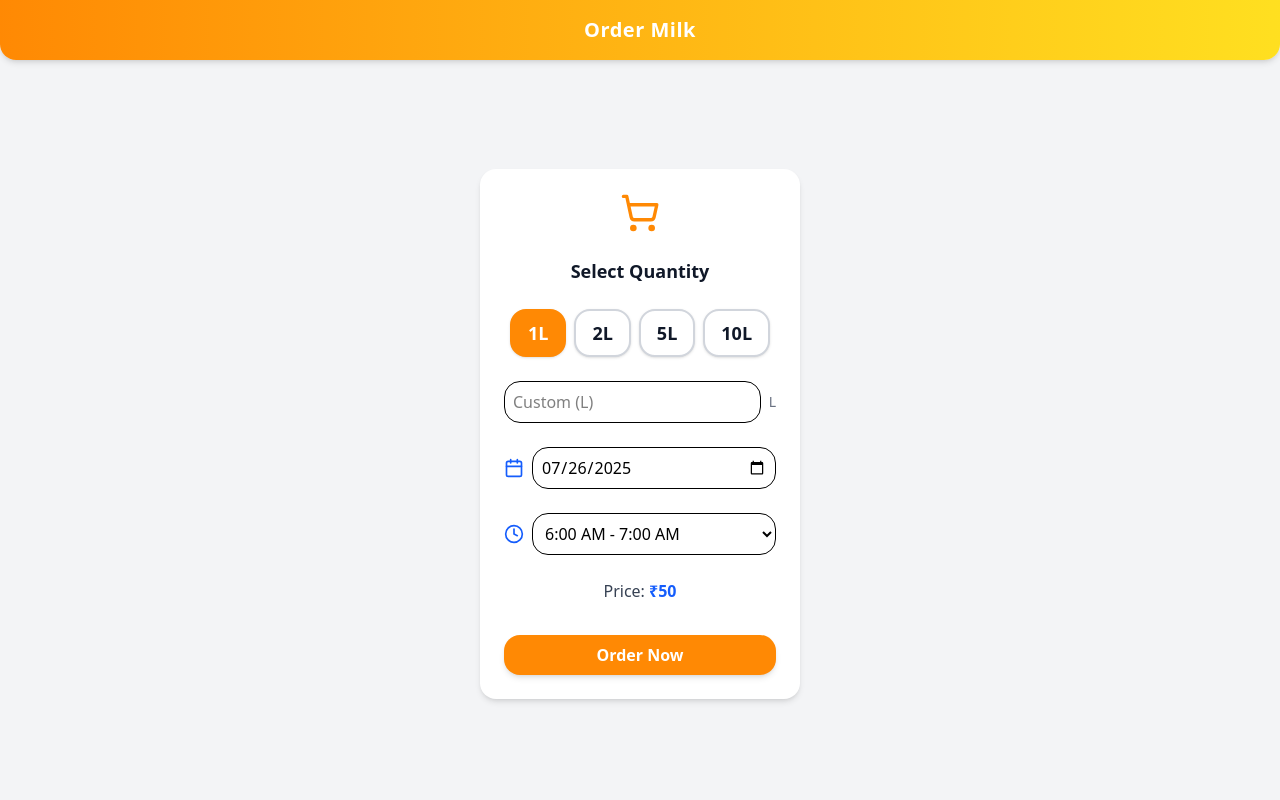
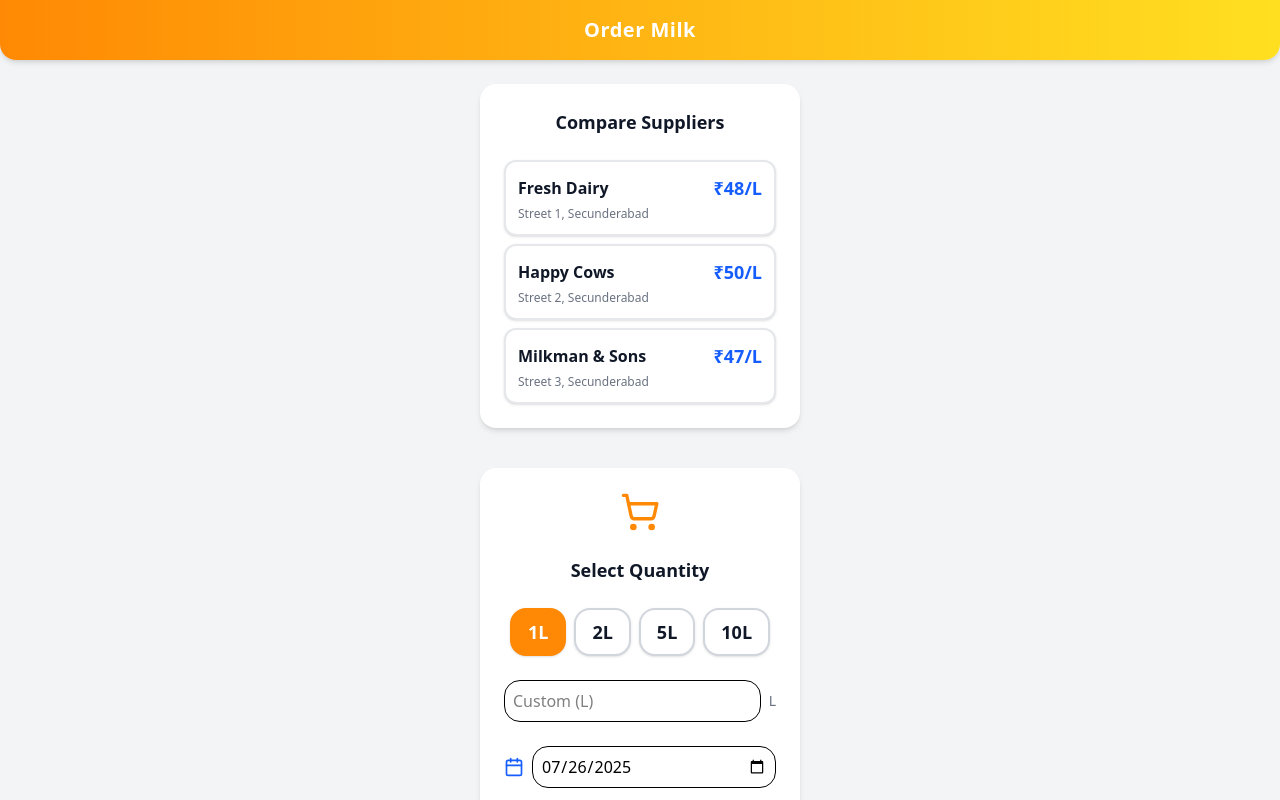
Before and after one commit to HerambInamke/TutedudeHackathon2.0, a React (Vite) app in the folder client/: page /buyer/order-milk in a window 1280 px wide. Shown: the top 800 px of the page. Built offline with nearby package versions, Linux system fonts and the light colour scheme.

Commit message:
added the number as login and signup

```diff
--- a/client/src/pages/Auth/Login.jsx
+++ b/client/src/pages/Auth/Login.jsx
@@ -11,11 +11,17 @@ const Login = () => {
   const navigate = useNavigate();
   const [role, setRole] = useState("buyer");
   const [phone, setPhone] = useState("");
+  const [username, setUsername] = useState("");
   const [password, setPassword] = useState("");
 
-  // Dummy login handler: just redirects based on role
+  // Unified login handler for buyers (username + phone) and sellers (phone only)
   const handleLogin = (e) => {
     e.preventDefault();
+    if (role === "buyer") {
+      if (!username) {
+        alert("Please enter your username.");
+        return;
+      }
       if (!/^[0-9]{10}$/.test(phone)) {
         alert("Please enter a valid 10-digit phone number.");
         return;
@@ -24,9 +30,18 @@ const Login = () => {
         alert("Please enter your password.");
         return;
       }
-    if (role === "buyer") {
+      // Dummy: redirect to buyer dashboard
       navigate("/buyer/dashboard");
     } else {
+      if (!/^[0-9]{10}$/.test(phone)) {
+        alert("Please enter a valid 10-digit phone number.");
+        return;
+      }
+      if (!password) {
+        alert("Please enter your password.");
+        return;
+      }
+      // Dummy: redirect to seller dashboard
       navigate("/seller/dashboard");
     }
   };
@@ -40,6 +55,21 @@ const Login = () => {
         <h2 className="text-2xl font-bold text-gray-900 text-center mb-2 flex items-center justify-center gap-2">
           <Phone className="text-orange-400" /> Login
         </h2>
+        {role === "buyer" && (
+          <div className="flex flex-col gap-2">
+            <label className="text-gray-700 text-sm flex items-center gap-1">
+              <User size={16} className="text-orange-400" /> Username
+            </label>
+            <input
+              type="text"
+              className="p-2 border rounded text-base"
+              placeholder="Your username"
+              value={username}
+              onChange={(e) => setUsername(e.target.value)}
+              required={role === "buyer"}
+            />
+          </div>
+        )}
         <div className="flex flex-col gap-2">
           <label className="text-gray-700 text-sm flex items-center gap-1">
             <Phone size={16} className="text-blue-600" /> Phone Number
--- a/client/src/pages/Auth/Signup.jsx
+++ b/client/src/pages/Auth/Signup.jsx
@@ -10,14 +10,35 @@ import Button from "../../components/Button";
 const Signup = () => {
   const navigate = useNavigate();
   const [role, setRole] = useState("buyer");
+  const [username, setUsername] = useState("");
   const [name, setName] = useState("");
   const [phone, setPhone] = useState("");
   const [password, setPassword] = useState("");
   const [confirm, setConfirm] = useState("");
 
-  // Dummy signup handler: just redirects to login or dashboard
+  // Unified signup handler for buyers (username + phone) and sellers (name + phone)
   const handleSignup = (e) => {
     e.preventDefault();
+    if (role === "buyer") {
+      if (!username) {
+        alert("Please enter your username.");
+        return;
+      }
+      if (!/^[0-9]{10}$/.test(phone)) {
+        alert("Please enter a valid 10-digit phone number.");
+        return;
+      }
+      if (!password || password.length < 4) {
+        alert("Password must be at least 4 characters.");
+        return;
+      }
+      if (password !== confirm) {
+        alert("Passwords do not match.");
+        return;
+      }
+      // Dummy: redirect to login
+      navigate("/login");
+    } else {
       if (!name) {
         alert("Please enter your name.");
         return;
@@ -36,6 +57,7 @@ const Signup = () => {
       }
       // Dummy: redirect to login
       navigate("/login");
+    }
   };
 
   return (
@@ -47,6 +69,22 @@ const Signup = () => {
         <h2 className="text-2xl font-bold text-gray-900 text-center mb-2 flex items-center justify-center gap-2">
           <UserPlus className="text-blue-600" /> Sign Up
         </h2>
+        {role === "buyer" && (
+          <div className="flex flex-col gap-2">
+            <label className="text-gray-700 text-sm flex items-center gap-1">
+              <UserPlus size={16} className="text-orange-400" /> Username
+            </label>
+            <input
+              type="text"
+              className="p-2 border rounded text-base"
+              placeholder="Your username"
+              value={username}
+              onChange={(e) => setUsername(e.target.value)}
+              required={role === "buyer"}
+            />
+          </div>
+        )}
+        {role === "seller" && (
           <div className="flex flex-col gap-2">
             <label className="text-gray-700 text-sm flex items-center gap-1">
               <UserPlus size={16} className="text-orange-400" /> Name
@@ -57,9 +95,10 @@ const Signup = () => {
               placeholder="Your name"
               value={name}
               onChange={(e) => setName(e.target.value)}
-            required
+              required={role === "seller"}
             />
           </div>
+        )}
         <div className="flex flex-col gap-2">
           <label className="text-gray-700 text-sm flex items-center gap-1">
             <Phone size={16} className="text-blue-600" /> Phone Number
--- a/client/src/pages/Buyer/OrderMilk.jsx
+++ b/client/src/pages/Buyer/OrderMilk.jsx
@@ -3,7 +3,7 @@
 // - Inputs, buttons, and modals are large and easy to tap
 // - Layout is single column, max-w-xs for best fit on small screens
 // - Modal summary is scrollable if content overflows
-import React, { useState } from "react";
+import React, { useState, useEffect } from "react";
 import Modal from "../../components/Modal";
 import Button from "../../components/Button";
 import Header from "../../components/Header";
@@ -18,6 +18,17 @@ const TIME_SLOTS = [
   "9:00 AM - 10:00 AM",
 ];
 
+// Mock function to simulate fetching suppliers with milk prices
+const fetchSuppliers = async (latitude, longitude) => {
+  // In a real app, fetch from `/api/suppliers?latitude=...&longitude=...`
+  // For now, return mock data
+  return [
+    { id: 1, name: "Fresh Dairy", price: 48, address: "Street 1, Secunderabad" },
+    { id: 2, name: "Happy Cows", price: 50, address: "Street 2, Secunderabad" },
+    { id: 3, name: "Milkman & Sons", price: 47, address: "Street 3, Secunderabad" },
+  ];
+};
+
 const OrderMilk = () => {
   const [quantity, setQuantity] = useState(1);
   const [customQty, setCustomQty] = useState("");
@@ -29,6 +40,23 @@ const OrderMilk = () => {
   const [timeSlot, setTimeSlot] = useState(TIME_SLOTS[0]);
   const [showSummary, setShowSummary] = useState(false);
   const [showModal, setShowModal] = useState(false);
+  const [suppliers, setSuppliers] = useState([]);
+  const [selectedSupplier, setSelectedSupplier] = useState(null);
+  const [loadingSuppliers, setLoadingSuppliers] = useState(true);
+
+  // Fetch suppliers on mount (mock location for now)
+  useEffect(() => {
+    const getSuppliers = async () => {
+      setLoadingSuppliers(true);
+      // Use mock coordinates for now
+      const latitude = 17.4399;
+      const longitude = 78.4983;
+      const data = await fetchSuppliers(latitude, longitude);
+      setSuppliers(data);
+      setLoadingSuppliers(false);
+    };
+    getSuppliers();
+  }, []);
 
   // Handle quantity selection (preset or custom)
   const handleQtyClick = (q) => {
@@ -50,6 +78,10 @@ const OrderMilk = () => {
       alert("Please select or enter a valid quantity.");
       return;
     }
+    if (!selectedSupplier) {
+      alert("Please select a supplier to order from.");
+      return;
+    }
     setShowSummary(true);
   };
 
@@ -62,11 +94,42 @@ const OrderMilk = () => {
   return (
     <div className="min-h-screen bg-gray-100 flex flex-col">
       <Header title="Order Milk" />
-      <form
-        className="flex flex-col items-center justify-center flex-1 gap-6 p-4"
-        onSubmit={handleOrder}
-      >
-        <div className="bg-white rounded-2xl shadow-md p-6 w-full max-w-xs flex flex-col items-center gap-4">
+      <div className="flex flex-col items-center justify-center flex-1 gap-6 p-4">
+        {/* Supplier Comparison Table */}
+        <div className="bg-white rounded-2xl shadow-md p-6 w-full max-w-xs flex flex-col items-center gap-4 mb-4">
+          <div className="text-lg font-semibold text-gray-900 mb-2">Compare Suppliers</div>
+          {loadingSuppliers ? (
+            <div className="text-gray-500">Loading suppliers...</div>
+          ) : suppliers.length === 0 ? (
+            <div className="text-gray-500">No suppliers found in your area.</div>
+          ) : (
+            <div className="w-full flex flex-col gap-2">
+              {suppliers.map((supplier) => (
+                <button
+                  key={supplier.id}
+                  type="button"
+                  className={`flex flex-col items-start w-full p-3 rounded-xl border-2 transition shadow-sm text-left ${
+                    selectedSupplier && selectedSupplier.id === supplier.id
+                      ? "border-orange-400 bg-orange-50"
+                      : "border-gray-200 bg-white"
+                  }`}
+                  onClick={() => setSelectedSupplier(supplier)}
+                >
+                  <div className="flex justify-between w-full items-center">
+                    <span className="font-bold text-gray-900">{supplier.name}</span>
+                    <span className="text-blue-600 font-bold text-lg">₹{supplier.price}/L</span>
+                  </div>
+                  <div className="text-xs text-gray-500 mt-1">{supplier.address}</div>
+                </button>
+              ))}
+            </div>
+          )}
+        </div>
+        {/* Order Form */}
+        <form
+          className="bg-white rounded-2xl shadow-md p-6 w-full max-w-xs flex flex-col items-center gap-4"
+          onSubmit={handleOrder}
+        >
           <ShoppingCart size={40} className="text-orange-400 mb-2" />
           <div className="text-lg font-semibold text-gray-900 mb-2">Select Quantity</div>
           <div className="flex flex-wrap gap-2 justify-center">
@@ -126,13 +189,13 @@ const OrderMilk = () => {
             </select>
           </div>
           <div className="text-gray-700 text-base mt-2">
-            Price: <span className="font-bold text-blue-600">₹{MILK_PRICE * quantity}</span>
+            Price: <span className="font-bold text-blue-600">₹{selectedSupplier ? selectedSupplier.price * quantity : "-"}</span>
           </div>
           <Button type="submit" className="w-full mt-4">
             Order Now
           </Button>
-        </div>
-      </form>
+        </form>
+      </div>
       {/* Order Summary Modal */}
       <Modal
         isOpen={showSummary}
@@ -142,6 +205,12 @@ const OrderMilk = () => {
         <div className="flex flex-col gap-2 p-2 text-gray-900">
           <div className="flex items-center gap-2">
             <ShoppingCart className="text-orange-400" size={20} />
+            <span className="font-semibold">Supplier:</span> {selectedSupplier ? selectedSupplier.name : "-"}
+          </div>
+          <div className="flex items-center gap-2">
+            <span className="font-semibold">Price:</span> ₹{selectedSupplier ? selectedSupplier.price : "-"}/L
+          </div>
+          <div className="flex items-center gap-2">
             <span className="font-semibold">Quantity:</span> {quantity}L
           </div>
           <div className="flex items-center gap-2">
@@ -154,7 +223,7 @@ const OrderMilk = () => {
           </div>
           <div className="flex items-center gap-2">
             <span className="font-semibold">Total:</span>
-            <span className="text-blue-600 font-bold">₹{MILK_PRICE * quantity}</span>
+            <span className="text-blue-600 font-bold">₹{selectedSupplier ? selectedSupplier.price * quantity : "-"}</span>
           </div>
           <Button onClick={handleConfirm} className="w-full mt-2">
             Confirm Order
```
Lines whose indentation alone changed are shown as unchanged.
